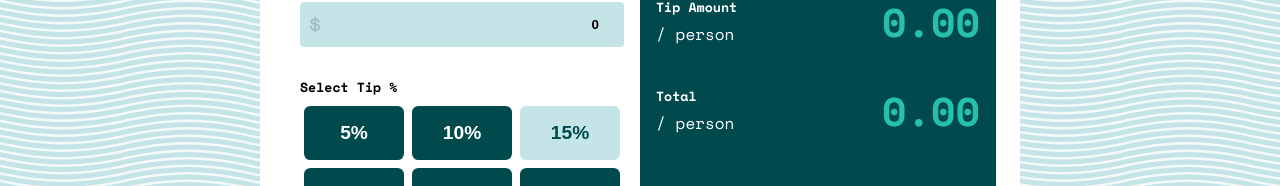
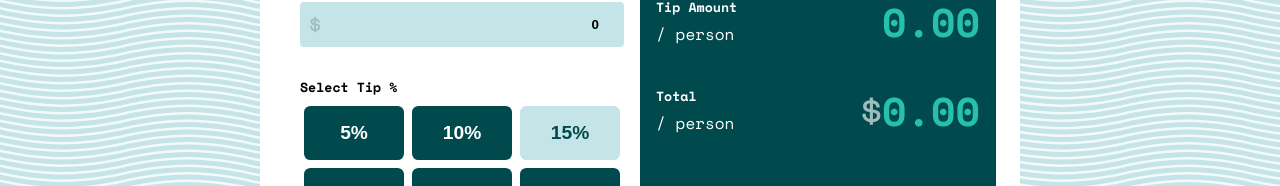
Before and after one commit to nathanramsdell/tip-calulator, a React (Create React App) app: page / in a window 1280 px wide. Shown: the part 288-474 px from the top of the page. Built offline with nearby package versions, Linux system fonts and the light colour scheme.

Commit message:
first commit

```diff
--- a/src/App.js
+++ b/src/App.js
@@ -103,13 +103,14 @@ function App() {
               </div>
             </form>
           </div>
+
           <div className='tip__right'>
             <div className='tip__right__amount flex'>
               <div className='section'>
                 <h5>Tip Amount</h5>
                 <p>/ person</p>
               </div>
-              <p className={`number--large ${peopleError ? 'error' : ''}`}>
+              <p  className={`number--large ${peopleError ? 'error' : ''}`}>
                 {checkPeopleError(tipTotalPerPerson)}
               </p>
             </div>
@@ -119,7 +120,8 @@ function App() {
                 <p>/ person</p>
               </div>
               <p className={`number--large ${peopleError ? 'error' : ''}`}>
-                {checkPeopleError(billTotalPerPerson)}
+              <img src={iconDollar} alt="input icon" width={20} height={30}  />
+                 {checkPeopleError(billTotalPerPerson)}
               </p>
             </div>
             <div className='tip__right__reset'>
```
